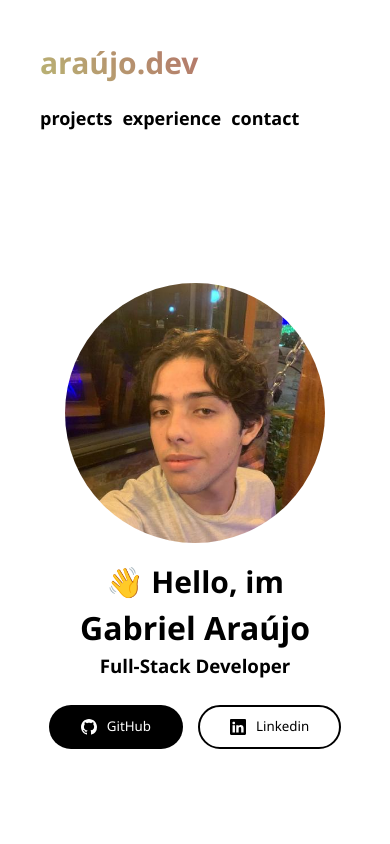
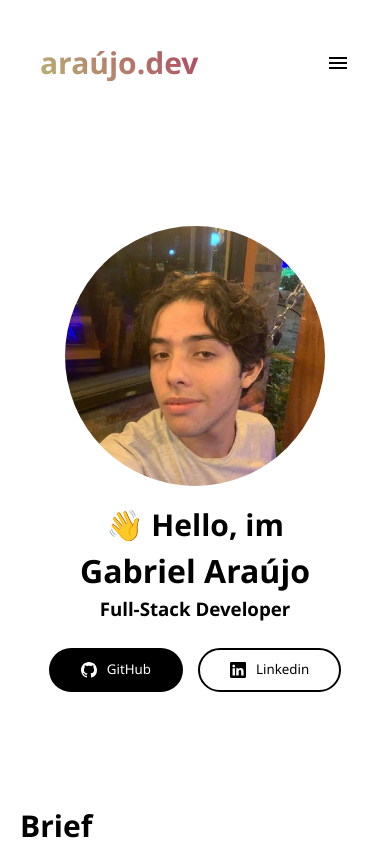
Before and after one commit to theMyntt/MyPortfolio, an Angular app: page /home in a window 390 px wide. Shown: the top 844 px of the page. Built offline with nearby package versions, Linux system fonts and the light colour scheme.

Commit message:
fix: header size and menu

```diff
--- a/src/app/components/header/header.component.sass
+++ b/src/app/components/header/header.component.sass
@@ -3,7 +3,16 @@
   display: flex
   align-items: center
   justify-content: space-between
+  position: fixed
+  top: 0
+  right: 0
+  left: 0
+  background-color: white
   .brand-logo
+    width: 100%
+    height: 100%
+    i
+      display: none
     h2
       background-color: red
       background-image: linear-gradient(45deg,#b9b574, #af4261)
@@ -33,8 +42,15 @@
   .header
     display: block
     .brand-logo
-      margin-bottom: 20px
+      display: flex
+      align-items: center
+      justify-content: space-between
+      i
+        display: block !important
     .hyper-links
       justify-content: flex-start
       a
         margin-right: 10px !important
+        display: none
+      a.show
+        display: block !important
--- a/src/app/components/header/header.component.ts
+++ b/src/app/components/header/header.component.ts
@@ -8,16 +8,25 @@ import { Component } from '@angular/core';
     <div class="header">
       <div class="brand-logo">
         <h2>araújo.dev</h2>
+        <i class="material-symbols-outlined" (click)="setShow()">menu</i>
       </div>
       <div class="hyper-links">
-        <a href="https://github.com/theMyntt?tab=repositories">projects</a>
-        <a href="experience">experience</a>
-        <a href="contact">contact</a>
+        <a href="https://github.com/theMyntt?tab=repositories" [class.show]="getShow()">projects</a>
+        <a href="experience" [class.show]="getShow()">experience</a>
+        <a href="contact" [class.show]="getShow()">contact</a>
       </div>
     </div>
   `,
-  styleUrl: './header.component.sass'
+  styleUrls: ['./header.component.sass'],
 })
 export class HeaderComponent {
+  private show: boolean = false;
 
+  setShow() {
+    this.show = !this.show;
+  }
+
+  getShow() {
+    return this.show;
+  }
 }
--- a/src/app/components/home/home.component.sass
+++ b/src/app/components/home/home.component.sass
@@ -1,5 +1,6 @@
 .home-container
   padding: 40px
+  margin-top: 115px
   .brand-hello
     width: 100%
     margin-bottom: 20px
```
